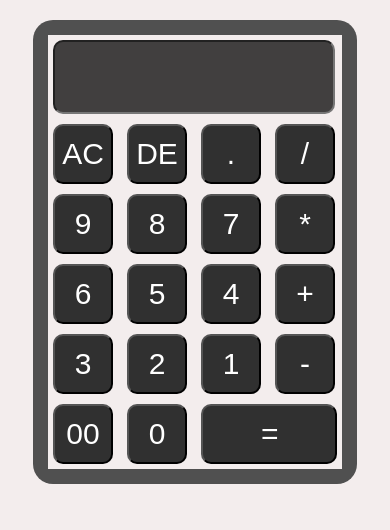
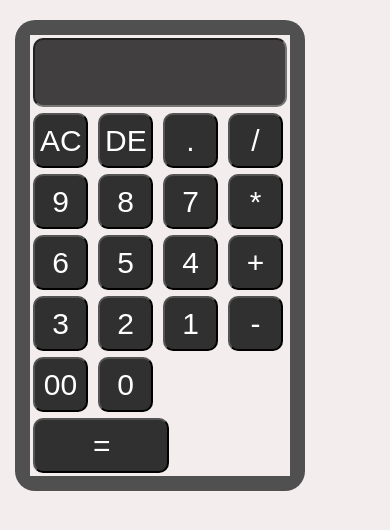
Before and after one commit to Usmankhan296/JS_Calculator, a plain HTML site: page index.html in a window 390 px wide. Drawn offline with Linux system fonts and the light colour scheme.

Commit message:
Update style.css

```diff
--- a/style.css
+++ b/style.css
@@ -59,7 +59,23 @@
         flex-direction: column;
         cursor: pointer;
     }
-
+ @media (max-width:700px){
+.container{
+    width:280px;
+}
+input{
+    height:55px;
+    width:55px;
+    margin:3px;
+}
+.number{
+    width:240px;
+    height:55px;
+}
+.equal{
+     padding: 0px 65px 0px 50px;
+}
+    }
      .equal{
         padding: 0px 74px 0px 58px;
 
```
